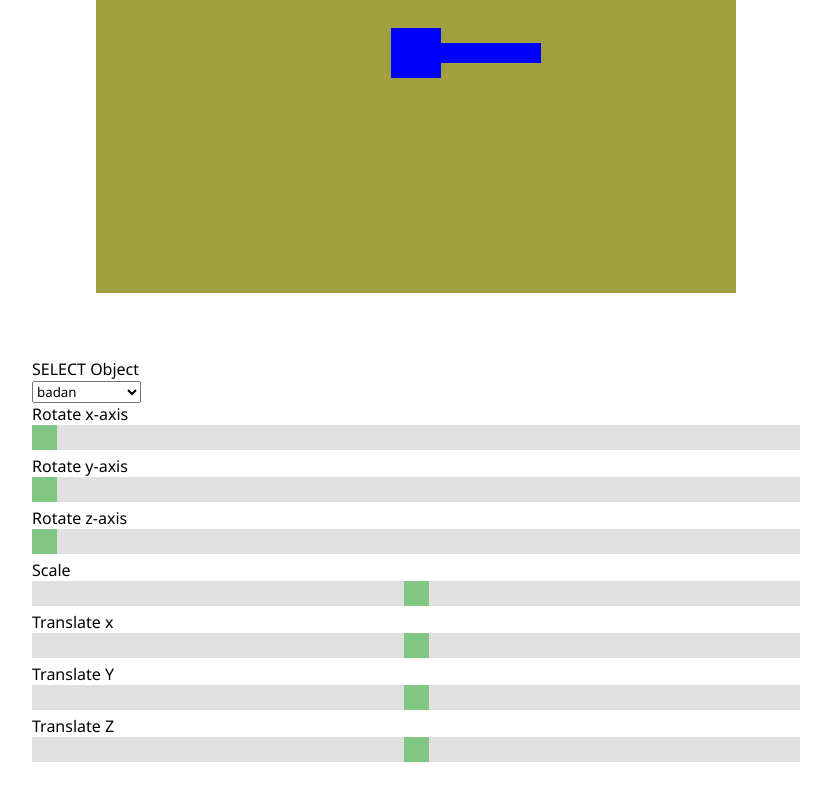
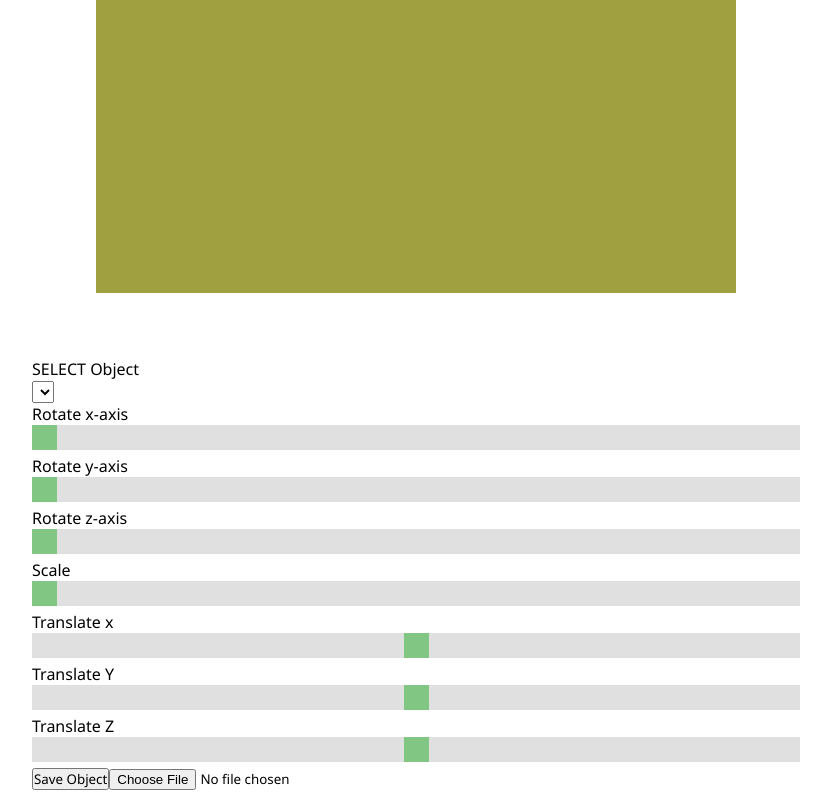
Before and after one commit to donbasta/articulated-model-web-gl, a React (Create React App) app: page / in a window 1280 px wide. Shown: the part 247-1047 px from the top of the page, without its empty margins (224-1055 px from the left). Before the commit the page ends 1024 px from the top, so only its background shows below. Built offline with nearby package versions, Linux system fonts and the light colour scheme.

Commit message:
fix rotate; save and load

```diff
--- a/src/App.js
+++ b/src/App.js
@@ -18,31 +18,25 @@ const App = () => {
     const [selectedObjectId, setSelectedObjectId] = useState(0);
     const [glAttr, setGlAttr] = useState(null);
 
-    const createNewObject = (model, name, anchorPoint, position) => {
+    const createNewObject = (model, name, anchorPoint, position, rotation) => {
         const obj = new GLObject(model, name, anchorPoint);
         console.log("done create with id : ", obj.id);
         obj.setPosition(position[0], position[1], position[2]);
-        obj.setRotation(0, 0, 0);
+        obj.setRotation(rotation[0], rotation[1], rotation[2]);
         obj.setScale(1, 1, 1);
         objList.push(obj);
         setObjList(objList);
     }
 
     useEffect(() => {
-        createNewObject(balok(-50, 50, -50, 50, -50, 50), "badan", [0, 0, 0], [0, 0, 0]);
-        // createNewObject(balok(0, 100, 0, 30, 0, 30), "tangan kanan", [50, 0, 0]);
-        createNewObject(balok(0, 200, 0, 40, 0, 40), "tangan kanan", [0, 20, 20], [50, -40, -40]);
+        // createNewObject(balok(0, 200, 0, 200, 0, 200), "badan", [100, 100, 100], [0, 0, 0], [0,0,0]);
+        // createNewObject(balok(0, 200, 0, 40, 0, 40), "tangan kanan", [0, 20, 20], [200, 100, 100], [0, 360, 0]);
+        // createNewObject(balok(0, 200, 0, 40, 0, 40), "tangan kiri", [200, 20, 20], [0, 100, 100], [0, 0, 0]);
+        // createNewObject(balok(0, 200, 0, 40, 0, 40), "lengan kiri", [200, 20, 20], [0, 20, 20], [0, 0, 0]);
 
-        // createNewObject(balok(-50, 150, -10, 10, -50, 10), "tangan kanan", [50, 0, 0]);
-        // createNewObject(balok(-250, -50, -10, 10, -50, 10), "tangan kiri", [0, 0, 0]);
-        // createNewObject(balok(-250, -50, -10, 10, -50, 10), "lengan kiri", [0, 0, 0]);
-        // createNewObject(kubus, "kubus 1", [1, 1, 1]);
-        // createNewObject(tetrahedronSolid, "tetrahedron", [1, 1, 1]);
-        // createNewObject(hollowCube, "kubus-bolong", [-50, -50, -50]);
+        // console.log(objList);
 
-        console.log(objList);
-
-        objList[0].addChild(objList[1]);
+        // objList[0].addChild(objList[1]);
         // objList[0].addChild(objList[2]);
         // objList[2].addChild(objList[3]);
 
@@ -88,6 +82,7 @@ const App = () => {
     };
 
     const handleZoom = (coef) => {
+
         renderScene(glAttr.gl, glAttr.programInfo, objList);
     }
 
@@ -115,6 +110,96 @@ const App = () => {
     const changeSelectedObjectId = (e) => {
         console.log(e.target);
         setSelectedObjectId(e.target.value);
+    }
+
+    function download(content, fileName, contentType) {
+        var a = document.createElement("a");
+        var file = new Blob([content], {type: contentType});
+        a.href = URL.createObjectURL(file);
+        a.download = fileName;
+        a.click();
+    }
+
+    const saveObject = () => {
+        let childs = [];
+        objList.forEach(obj => {
+            let arr =[];
+            obj.childs.forEach( e => {
+                arr.push(e.id)
+            })
+            childs.push(arr)
+        });
+        let data = {
+            objList : objList,
+            childs : childs
+        }
+        let jsonData = JSON.stringify(data);
+        download(jsonData, 'model.json', 'text/plain');
+    }
+
+    const loadObject = (file, callback) => {
+        if (file.type && file.type.indexOf('json') === -1) {
+            console.log('File is not an JSON.', file.type, file);
+            return;
+        }
+        const reader = new FileReader();
+        reader.addEventListener('load', (event) => {
+            let data = JSON.parse(atob(event.target.result.toString().match(/(?<=base64,).*/).toString()));
+            setObjList([])
+            data.objList.forEach(obj => {
+                const balok = {
+                    positions : obj.vertexArray,
+                    colors : obj.colorArray
+                }
+                const glObject = new GLObject(balok, obj.name, obj.anchorPoint);
+                const position = obj.position;
+                const rotation = obj.rotation;
+                const scale = obj.scale;
+
+                glObject.setParentTransformationMatrix(obj.parentTransformationMatrix);
+                // obj.setTransformMat(obj.transformMat);
+                // obj.localTransProjectionMat
+                // obj.projectionMat
+                glObject.setPosition(position[0], position[1], position[2]);
+                // obj.translateMat3
+                glObject.setRotation(rotation[0], rotation[1], rotation[2]);
+                // obj.rotationX
+                // obj.rotationY
+                // obj.rotationZ
+                glObject.setScale(scale[0], scale[1], scale[2]);
+                // obj.scaleMat3
+                // obj.anchorPointmat
+                // obj.rotateMat3
+
+                objList.push(glObject);
+                // setObjList(objList);
+            });
+            // console.log(list)
+            for (let i = 0; i < data.childs.length; i++) {
+                const childs = data.childs[i];
+                childs.forEach(element => {
+                    console.log("INI ELEMENT" , element)
+                    objList[i].addChild(objList[element]);
+                });
+            }
+            callback(objList);
+        });
+        reader.readAsDataURL(file);
+    };
+
+    const handleLoad = (e) => {
+        console.log(e.target);
+        const callback = (list) => {
+            setObjList(list);
+            renderScene(glAttr.gl, glAttr.programInfo, objList);
+
+            // objList = list;
+            console.log("INI LIST", list);
+            console.log("INI OBJ LIST\n", objList);
+
+        }
+        loadObject(e.target.files[0], callback);
+        // setSelectedObjectId(e.target.value);
     }
 
     return (
@@ -145,6 +230,9 @@ const App = () => {
                 <Slider min={-50} max={50} value={objList[selectedObjectId] === undefined ? 0 : objList[selectedObjectId].position[1]} onChange={handleTranslateY}/>
                 <p> Translate Z </p>
                 <Slider min={-50} max={50} value={objList[selectedObjectId] === undefined ? 0 : objList[selectedObjectId].position[2]} onChange={handleTranslateZ}/>
+                <button onClick={saveObject}>Save Object</button>
+                <input type="file" id="load" onChange={handleLoad}/>
+                {/* <button onClick={loadObject}>Load Object</button> */}
             </div>
         </div>
     )
--- a/src/GLObject.js
+++ b/src/GLObject.js
@@ -65,6 +65,7 @@ export default class GLObject {
         if (!this.childs.find(x => x.id === obj.id)) {
             this.childs.push(obj);
             obj.setParentAnchorPoint(this.anchorPoint);
+            obj.setParentTransformationMatrix(this.calcProjectionMatrix());
         }
     }
 
@@ -77,6 +78,9 @@ export default class GLObject {
         this.parentAnchorPoint = anchorPoint;
     }
 
+    setTransformMat (matrix) {
+        this.transformMat = matrix;
+    }
     // Translate the object
     translateObj(deltaX, deltaY, deltaZ) {
         this.position = [deltaX, deltaY, deltaZ];
@@ -123,14 +127,17 @@ export default class GLObject {
         const [sudutX, sudutY, sudutZ] = this.rotation;
         const [scaleX, scaleY, scaleZ] = this.scale;
 
+        this.anchorPointmat = mat4.translationMatrix(-anchorPointX, -anchorPointY, -anchorPointZ);
+        // console.log("ini di calcProj", sudutX, sudutY, sudutZ)
         this.rotateMat3 = mat4.rotateMatrix(sudutX, sudutY, sudutZ);
-        this.translateMat3 = mat4.translationMatrix(posX + anchorPointX, posY + anchorPointY, posZ + anchorPointZ);
+        this.translateMat3 = mat4.translationMatrix(posX, posY, posZ);
         this.scaleMat3 = mat4.scaleMatrix(scaleX, scaleY, scaleZ);
 
+        // console.log("ini anchormat\n", this.parentTransformationMatrix)
         return mat4.multiplyMatrices(
             this.parentTransformationMatrix,
             mat4.multiplyMatrices(
-                mat4.multiplyMatrices(this.translateMat3, this.rotateMat3), this.scaleMat3
+                mat4.multiplyMatrices(mat4.multiplyMatrices(this.translateMat3, this.rotateMat3), this.scaleMat3), this.anchorPointmat
             )
         );
     }
```
